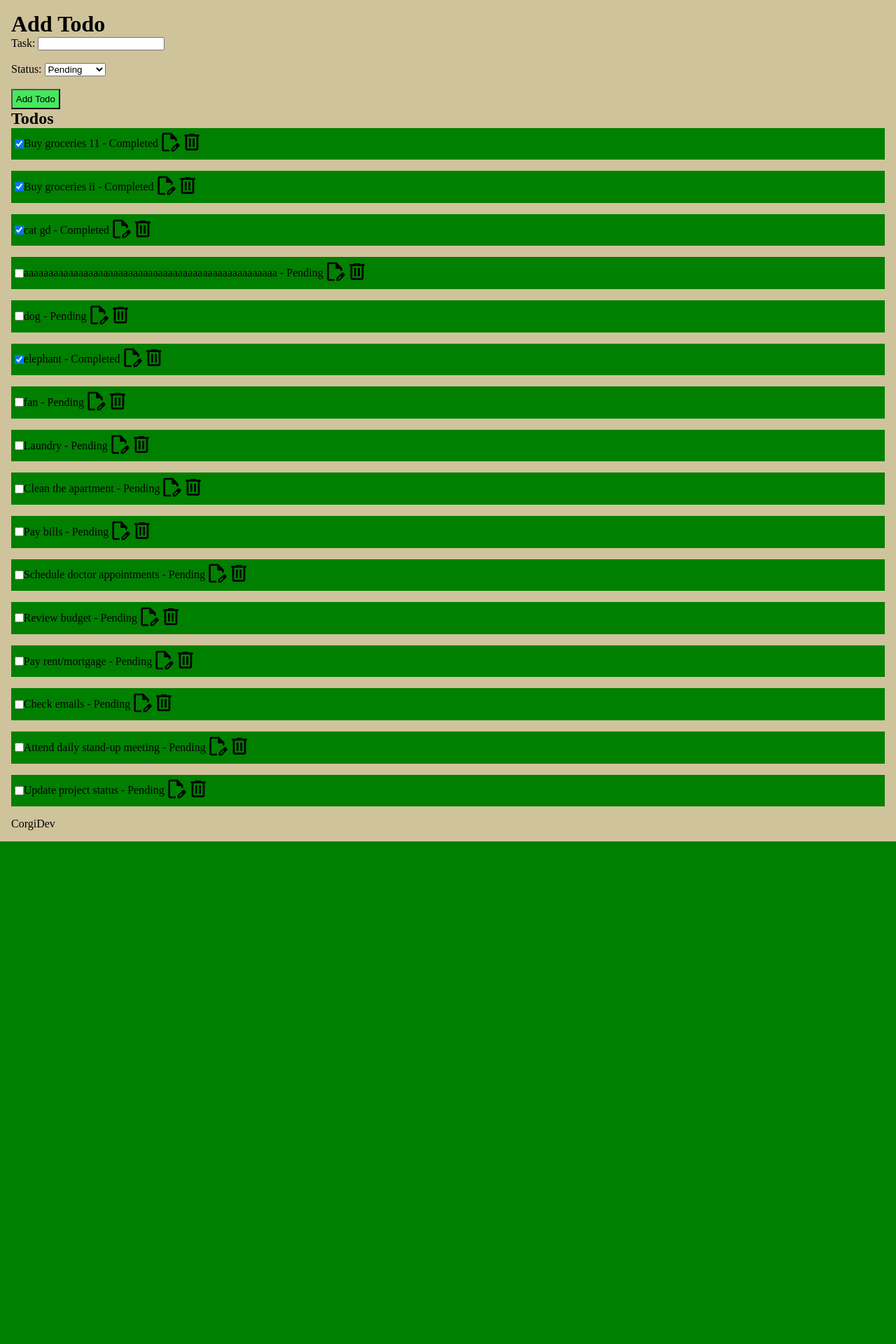
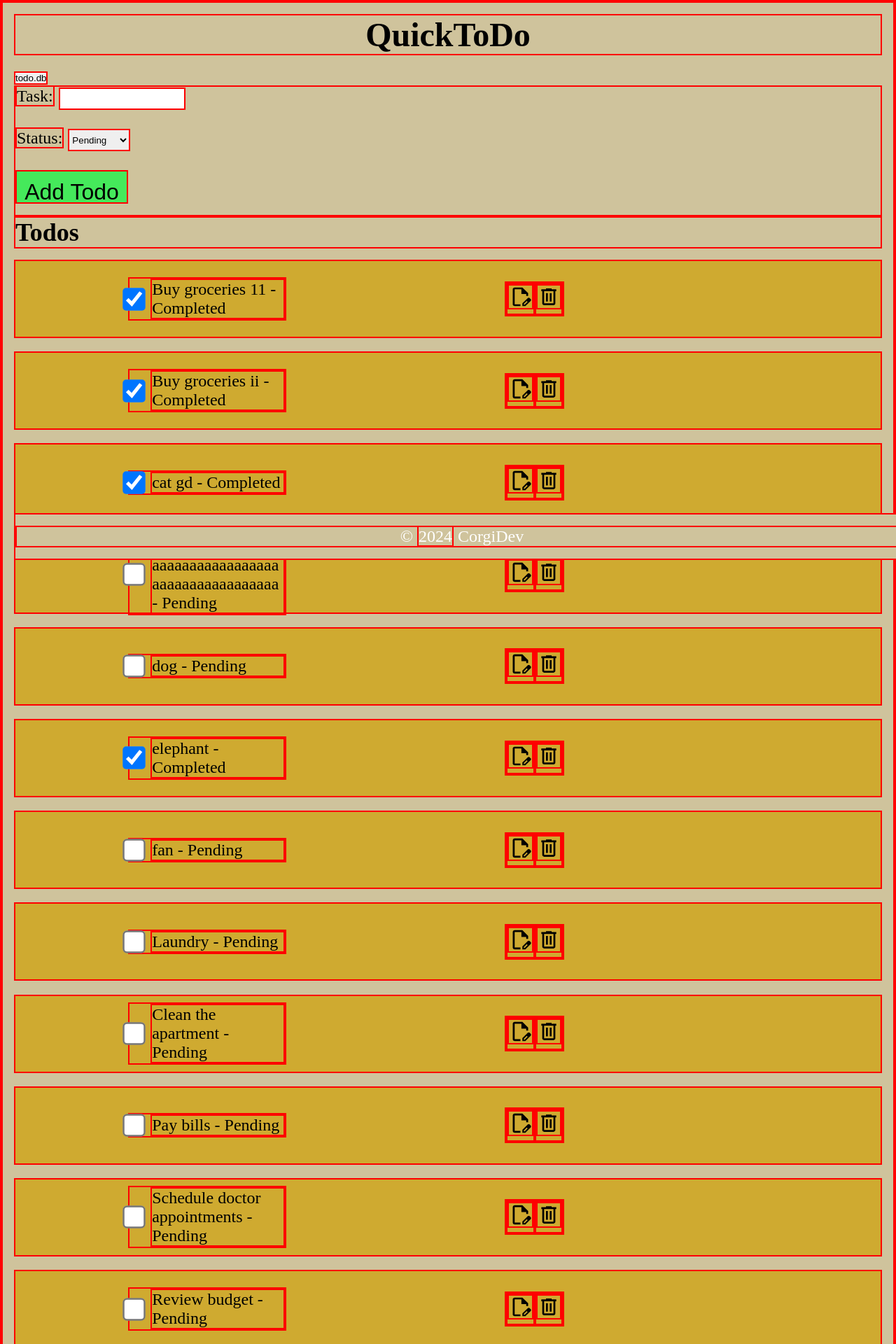
Before and after one commit to warathepj/python-todo, a Flask app: page / in a window 1280 px wide. Shown: the top 1920 px of the page at 70% size. Before the commit the page ends 1202 px from the top, so only its background shows below. Run offline with Flask 3, Linux system fonts and the light colour scheme; data comes from the database, SQL or seed files in the repository; both versions use the stored data as it was after the commit.

Commit message:
checkbox

```diff
--- a/main.py
+++ b/main.py
@@ -2,8 +2,9 @@
 #from /add add button for go to /, reference main.py
 import os
 
-from flask import Flask, send_file, request, render_template, url_for, flash, redirect
-from todo_functions import add_todo, get_todos, get_todo, update_todo, update_todo_status, delete_todo
+from flask import Flask, send_file, request, render_template, url_for, flash, redirect, jsonify
+# from todo_functions import add_todo, get_todos, get_todo, update_todo, update_todo_status, delete_todo
+from todo_functions import *
 
 app = Flask(__name__)
 
@@ -16,6 +17,14 @@ def index():
     # return send_file('src/index.html')
     # return send_file('src/index.html', todos=todos)
 
+@app.route('/db')
+def display_db():
+    conn = sqlite3.connect('todo.db')  # Connect to the database
+    cursor = conn.cursor()
+    cursor.execute("SELECT * FROM todos")  # Execute a SELECT query
+    data = cursor.fetchall()  # Fetch all the data
+    conn.close()  # Close the connection
+    return render_template('db.html', data=data)
 
 @app.route('/add', methods=['POST'])
 def add():
@@ -40,7 +49,24 @@ def update(todo_id):
     task = request.form['task']
     status = request.form['status']
     update_todo(todo_id, task, status)  # Assuming you have an update_todo function in todo_functions.py
+    # update_todo_status(todo_id, 'Completed')  # Assuming you have this function in todo_functions.py
+
+
     return redirect('/')
+
+@app.route('/update_status', methods=['POST'])
+def update_status():
+    data = request.json
+    todo_id = data['id']
+    new_status = data['status']
+
+    conn = sqlite3.connect('todo.db')
+    cursor = conn.cursor()
+    cursor.execute("UPDATE todos SET status = ? WHERE id = ?", (new_status, todo_id))
+    conn.commit()
+    conn.close()
+
+    return jsonify({"success": True})
 
 
 @app.route('/delete/<int:todo_id>', methods=['GET'])
--- a/templates/index.html
+++ b/templates/index.html
@@ -1,4 +1,5 @@
-<!-- templates/index.html -->
+<!-- templates/index.html/ -->
+<!-- reference main.py, todo_functions.py -->
 <!--from templates/index.html, color are red, blue, green,
   random color for background-color of container div.  -->
 
@@ -6,11 +7,20 @@
 <html>
 
 <head>
-  <title>Todo App</title>
+  <meta name="viewport" content="width=device-width, initial-scale=1.0">
+
+  <title>QuickToDo</title>
 </head>
 
 <body>
-  <h1>Add Todo</h1>
+<h1
+  style="display: flex; align-items: center; justify-content: center; margin-bottom: 1rem;"
+>QuickToDo</h1>
+<!--when click templates/index.html/ -->
+<button onclick="window.location.href='/db'">todo.db</button>
+<!-- go to /db and render all data in todo.db with pre tag -->
+<!-- reference main.py, todo_functions.py -->
+
   <form method="POST" action="/add">
     <label for="task">Task:</label>
     <input type="text" id="task" name="task" required><br><br>
@@ -23,29 +33,53 @@
     <input type="submit" value="Add Todo" id="add-button">
   </form>
 
-  <h2>Todos</h2>
+  <h2 style="margin-bottom: 1rem;">Todos</h2>
 
   {% for todo in todos %}
-  <div class="container red blue green">
+<!--add right and bottom black shadow to templates/index.html -->
+  <div class="container">
+    <div class="task">
+
+      <!-- when tick on templates/index.html/ -->
       <input
                 type="checkbox"
                 id="{{ todo[0] }}"
-    onchange="updateTodoStatus(this, {{ todo[0] }})"
+                onchange="updateStatus(this, {{ todo[0] }})"
                 {% if todo[2] == "Completed" %} checked {% endif %}
             >
-  <label for="{{ todo[0] }}">{{ todo[1] }} - {{ todo[2] }}</label>
-<!--when click templates/index.html -->
+      <!-- change todo[2] in todo.db to "Completed" -->
+      <p for="{{ todo[0] }}">{{ todo[1] }} - {{ todo[2] }}</p>
+    </div>
+
+  <div class="icon">
     <a href="/edit/{{ todo[0] }}"><img src="{{ image_url1 }}" alt="Edit Icon"></a>
     <a href="/delete/{{ todo[0] }}"><img src="{{ image_url }}" alt="Bin Icon"></a>
+  </div>
   <br>
 </div>
 {% endfor %}
 
-  <p>CorgiDev</p>
+  <h3
+    style="
+      margin-bottom: 1rem;
+      display: flex; align-items: center; justify-content: center;">CorgiDev</h3>
+
+      <img
+        src="https://warathepj.github.io/js-ai-gallery/public/image/fri9.jpeg"
+        alt="Corgi"
+        style="
+          width: 8rem; display: block; margin-left: auto;
+          margin-right: auto;
+          margin-bottom: 5rem;">
+
+  <footer>
+    <p>&copy; <span id="currentYear"></span> CorgiDev</p>
+  </footer>
+
   <script>
-    function updateTodoStatus(checkbox, todoId) {
+    function updateStatus(checkbox, todoId) {
       if (checkbox.checked) {
-        fetch('/update/' + todoId, { method: 'POST' })
+        fetch('/update-status/' + todoId, { method: 'POST' })
           .then(response => {
             if (response.ok) {
               console.log('Todo updated successfully');
@@ -55,6 +89,37 @@
           });
       }
     }
+
+    function updateStatus(checkbox, todoId) {
+    const status = checkbox.checked ? "Completed" : "Pending";
+
+    fetch('/update_status', {
+        method: 'POST',
+        headers: {
+            'Content-Type': 'application/json',
+        },
+        body: JSON.stringify({
+            id: todoId,
+            status: status
+        })
+    })
+    .then(response => response.json())
+    .then(data => {
+        if (data.success) {
+            // Update the status text next to the checkbox
+            const statusText = checkbox.nextElementSibling;
+            statusText.textContent = statusText.textContent.replace(/- (Pending|Completed)/, `- ${status}`);
+        } else {
+            console.error('Failed to update status');
+        }
+    })
+    .catch(error => {
+        console.error('Error:', error);
+    });
+}
+
+    const currentYear = new Date().getFullYear();
+  document.getElementById("currentYear").textContent = currentYear;
   </script>
 
   <style>
@@ -62,29 +127,58 @@
       margin: 0;
       padding: 0;
       box-sizing: border-box;
+      border: 2px solid red;
     }
 
     body {
       padding: 1rem;
+      font-size: x-large;
       background-color: #cfc39c;
     }
 
     .container {
-      margin-bottom: 1rem;
+      height: 7rem;
+      margin-bottom: 1.2rem;
       padding: .3rem;
-      background-color: #e78787;
       display: flex;
       flex-direction: row;
       align-items: center;
+      justify-content: space-around;
+      background-color: #cfaa30;
     }
 
-    css
- .red { background-color: red; }
- .blue { background-color: blue; }
- .green { background-color: green; }
+    .task {
+      display: flex;
+      flex-direction: row;
+      align-items: center;
+      justify-content: space-around;
+      p {
+        width: 12rem;
+        margin-left: .1rem;
+        word-wrap: break-word;
+      }
+    }
+
+    .icon {
+      margin-right: -1.3rem;
+      display: flex;
+      flex-direction: row;
+      align-items: center;
+      justify-content: space-around;
+    }
+    #task {
+      height: 2rem;
+    }
+
+    #status {
+      height: 2rem;
+    }
 
     #add-button {
-      padding: .3rem;
+      height: 3rem;
+      padding: .7rem;
+      margin-bottom: 1rem;
+      font-size: 2rem;
       background-color: #45e95b;
     }
 
@@ -92,14 +186,29 @@
       background-color: #8fe49a;
     }
 
+   input[type="checkbox"] {
+     transform: scale(2.5); /* Increase size by 2x */
+     margin-right: 1rem; /* Add some space between checkbox and label */
+   }
+
     img {
       color: black;
-
+      width: 2.3rem;
     }
 
     img:hover {
       cursor: pointer;
     }
+footer {
+  background-color: #cfc39c;
+  color: white;
+  text-align: center;
+  padding: 1rem 0;
+  position: fixed;
+  bottom: 0;
+  width: 100%;
+}
+
   </style>
 </body>
 
--- a/todo_functions.py
+++ b/todo_functions.py
@@ -35,10 +35,11 @@ def update_todo(todo_id, task, status):
     conn.commit()
     conn.close()
 
-def update_todo_status(todo_id, status):
+def update_todo_status(todo_id, new_status):
   conn = sqlite3.connect('todo.db')
   cursor = conn.cursor()
-  cursor.execute('''UPDATE todos SET status = ? WHERE id = ?''', (status, todo_id))
+  # cursor.execute('''UPDATE todos SET status = ? WHERE id = ?''', (status, todo_id))
+  cursor.execute('''UPDATE todos SET status = ? WHERE id = ?''', (new_status, todo_id))
   conn.commit()
   conn.close()
 
```
Also changed, not shown: templates/a.html (added, +11 -0 lines), templates/add.html (+22 -2 lines), templates/db.html (added, +20 -0 lines), templates/delete_success.html (+12 -2 lines), templates/edit.html (+13 -1 lines), todo.db. Lines whose indentation alone changed are shown as unchanged.
